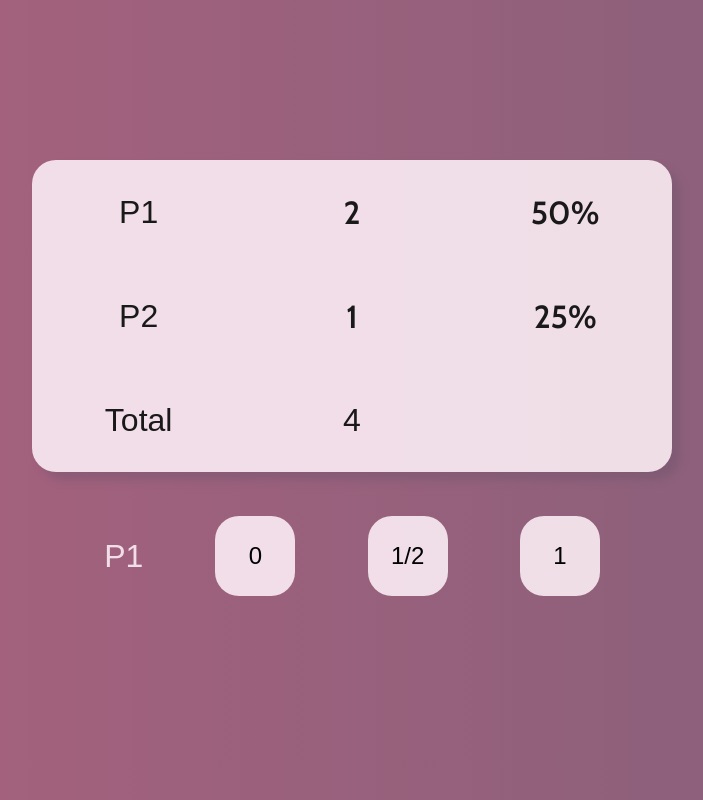
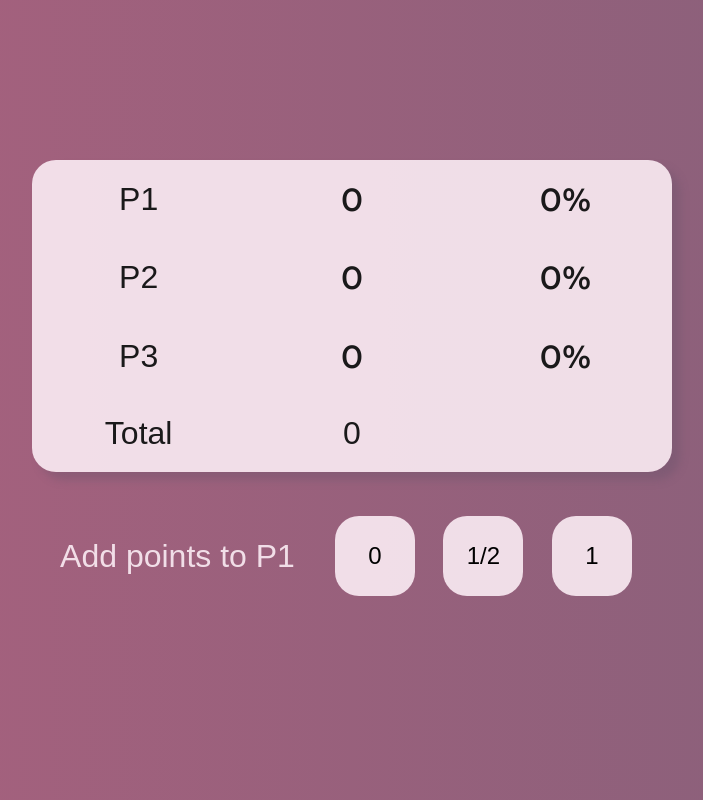
Before and after one commit to vfrtist/score_keeper, a plain HTML site: page index.html in a window 1280 px wide. Shown: the whole page, without its empty margins (288-991 px from the left). Drawn offline with nearby package versions, Linux system fonts and the light colour scheme; a web font is replaced by a local one.

Commit message:
More work on logistics

```diff
--- a/app.css
+++ b/app.css
@@ -68,12 +68,16 @@ main {
     justify-content: space-evenly;
 }
 
-#currentScore {
+#currentPlayer {
     color: var(--foreground);
     font-size: 24pt;
 }
 
+/* .lower form {
+} */
+
 .lower button {
+    margin: 12px;
     font-size: 18pt;
     width: 80px;
     border-radius: 24px;
--- a/app.js
+++ b/app.js
@@ -1 +1,71 @@
-function make(item) { return document.createElement(item.toString()); }
+const playerGrid = document.querySelector('#player_grid')
+const total = document.querySelector('#total')
+const scoreForm = document.querySelector('#score')
+const currentPlayer = document.querySelector('#currentPlayer')
+
+function make(item) { return document.createElement(item.toString()) }
+
+class Player {
+    constructor(name) {
+        this.name = name
+        this.score = 0
+        this.display = make('span')
+        this.setup()
+    }
+
+    setup() {
+        let name = make('span')
+        let percent = make('span')
+
+        name.classList.add('player')
+        this.display.classList.add('cabin')
+        percent.classList.add('cabin')
+        name.contentEditable = true;
+
+        name.innerText = this.name
+        this.display.innerText = this.score
+        percent.innerText = '0%'
+
+        playerGrid.insertBefore(name, total)
+        playerGrid.insertBefore(this.display, total)
+        playerGrid.insertBefore(percent, total)
+
+        name.addEventListener('focusout', (e) => {
+            this.name = e.target.innerText
+        })
+    }
+
+    update_score(value) {
+        this.score += parseFloat(value)
+        this.display.innerText = this.score
+    }
+}
+
+class ScoreBoard {
+    constructor() {
+        this.players = []
+        this.currentPlayer = 0;
+    }
+
+    add_player() { this.players.push(new Player('P' + (this.players.length + 1))) }
+    remove_player(player) { this.players.pop(player) }
+    add_score(value) {
+        let cp = this.players[this.currentPlayer]
+        cp.update_score(value)
+        this.currentPlayer + 1 < this.players.length ? this.currentPlayer++ : this.currentPlayer = 0
+        currentPlayer.innerText = 'Add points to ' + cp.name
+        // Need to update to the next player, not the current one....
+    }
+}
+
+const board = new ScoreBoard()
+
+for (let i = 0; i < 3; i++) {
+    board.add_player()
+}
+
+scoreForm.addEventListener('submit', (e) => {
+    e.preventDefault()
+    let score = e.submitter.value
+    board.add_score(score)
+})
--- a/index.html
+++ b/index.html
@@ -18,23 +18,17 @@
 
 <body>
     <main class="vertical container">
-        <div class="upper grid">
-            <span class="player">P1</span>
-            <span class="cabin">2</span>
-            <span class="cabin">50%</span>
-
-            <span class="player">P2</span>
-            <span class="cabin">1</span>
-            <span class="cabin">25%</span>
-
-            <span id="Total">Total</span>
-            <span>4</span>
+        <div class="upper grid" id="player_grid">
+            <span id="total">Total</span>
+            <span>0</span>
         </div>
         <div class="lower horizontal container">
-            <span id="currentScore">P1</span>
-            <button type="button">0</button>
-            <button type="button">1/2</button>
-            <button type="button">1</button>
+            <span id="currentPlayer">Add points to P1</span>
+            <form id="score">
+                <button type="submit" value=0>0</button>
+                <button type="submit" value=.5>1/2</button>
+                <button type="submit" value=1>1</button>
+            </form>
         </div>
     </main>
     <script src="app.js"></script>
```
